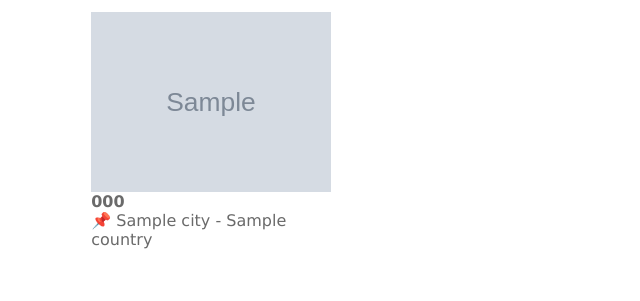
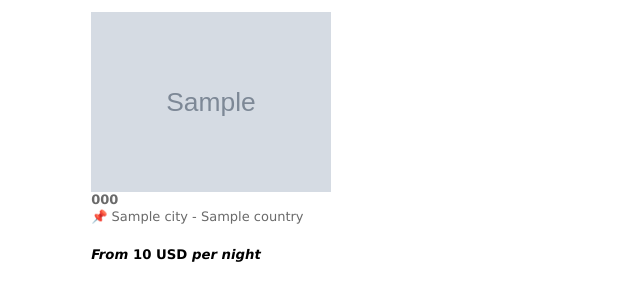
Before and after one commit to GalijotasE/looking_to_stay, a Django app: page /hotels/ in a window 1280 px wide. Shown: the part 213-514 px from the top of the page, without its empty margins (0-640 px from the left). Run offline with Django 4.2, Linux system fonts and the light colour scheme; tables that the repository leaves empty hold one stand-in row (values such as "Sample post"); grey boxes marked "Sample" are stand-in pictures.

Commit message:
click here to see recent changes

```diff
--- a/looking_to_stay/looking_to_stay_app/admin.py
+++ b/looking_to_stay/looking_to_stay_app/admin.py
@@ -26,7 +26,7 @@
 
 
 class HotelAdmin(admin.ModelAdmin):
-    list_display = ('id', 'hotel_name', 'city', 'category')
+    list_display = ('id', 'hotel_name', 'city', 'category',)
     readonly_fields = ('id', )
     search_fields = ('hotel_name', 'city')
     list_display_links = ('hotel_name', )
@@ -46,7 +46,7 @@
 
 
 class RoomTypeAdmin(admin.ModelAdmin):
-    list_display = ('id', 'price', 'people')
+    list_display = ('id', 'name','price','currency_type', 'people')
     readonly_fields = ('id',)
     list_display_links = ('price',)
 
--- a/looking_to_stay/looking_to_stay_app/models.py
+++ b/looking_to_stay/looking_to_stay_app/models.py
@@ -68,6 +68,19 @@
         verbose_name_plural = 'Categories'
 
 
+class Currency(models.Model):
+    id = models.AutoField('Unique Id', primary_key=True)
+    currency = models.CharField('Currency', max_length=3, help_text='Currency name consisting of 3 letters, eg:EUR/USD/GBP')
+
+    def __str__(self) -> str:
+        return self.currency
+
+    class Meta:
+        ordering = ['currency',]
+        verbose_name = 'Currency'
+        verbose_name_plural = 'Currencies'
+
+
 class Hotel(models.Model):
     id = models.AutoField('Unique ID', primary_key=True)
     hotel_name = models.CharField('Hotel Name', max_length=100, help_text="Please enter a name of the Hotel")
@@ -85,6 +98,8 @@
         Category, on_delete=models.SET_NULL,
         null=True, blank=True,
     )
+    price_from = models.IntegerField('Price per night from')
+    type_currency = models.ForeignKey(Currency, on_delete=models.SET_NULL, null=True, blank=True)
     cover_photo = models.ImageField('Cover Photo', upload_to='covers', blank=True, null=True)
 
     def __str__(self) -> str:
@@ -95,18 +110,6 @@
         verbose_name = 'Hotel'
         verbose_name_plural = 'Hotels'
 
-
-class Currency(models.Model):
-    id = models.AutoField('Unique Id', primary_key=True)
-    currency = models.CharField('Currency', max_length=3, help_text='Currency name consisting of 3 letters, eg:EUR/USD/GBP')
-
-    def __str__(self) -> str:
-        return self.currency
-
-    class Meta:
-        ordering = ['currency',]
-        verbose_name = 'Currency'
-        verbose_name_plural = 'Currencies'
 
 
 class RoomType(models.Model):
--- a/looking_to_stay/looking_to_stay_app/static/lookingtostay/css/base.css
+++ b/looking_to_stay/looking_to_stay_app/static/lookingtostay/css/base.css
@@ -87,11 +87,17 @@
     margin-top: 0;
 }
 
-
 ul.hotel_list li.hotel p {
     margin: 0;
+    padding-bottom: 1;
     color: rgb(106, 106, 106);
+    font-size: 13;
 }
+
+ul.hotel_list li.hotel h4 {
+    margin-bottom: 0;
+}
+
 
 /* bendra paginator lauku lentele */
 .paginator a, .paginator span {
--- a/looking_to_stay/looking_to_stay_app/templates/lookingtostay/hotels.html
+++ b/looking_to_stay/looking_to_stay_app/templates/lookingtostay/hotels.html
@@ -10,7 +10,7 @@
             <li class="{% if filter_category == category %}current{% endif %}">{{ filter_category.link_filtered_hotels }}</li>
         {% endfor %}
     </ul>
-    <form action="{% url 'hotels' %}" method="get">
+    <form class='searchmethod' action="{% url 'hotels' %}" method="get">
         <input type="text" name="search", value="{{ request.GET.search }}">
         <button type="submit">Search</button>
     </form>
@@ -24,9 +24,10 @@
                 {% else %}
                     <img src="{% static 'lookingtostay/img/hotel.jpg' %}">
                 {% endif %}
-                <p><b>{{ hotel.hotel_name}}</b></p>
+                <p><b>{{ hotel.hotel_name}}</b><p>
             </a>
             <p>&#128204; {{ hotel.city }}</p>
+            <h5><i>From </i>{{ hotel.price_from }} {{ hotel.type_currency }}<i> per night </i></h5>
         </li>
     {% endfor %}
 </ul>
--- a/looking_to_stay/looking_to_stay_app/views.py
+++ b/looking_to_stay/looking_to_stay_app/views.py
@@ -22,7 +22,7 @@
 
 
 def hotels(request):
-    paginator = Paginator(Hotel.objects.all(), 5)
+    paginator = Paginator(Hotel.objects.all(), 10)
     page_number = request.GET.get('page')
     paged_hotels = paginator.get_page(page_number)
     return render(request, 'lookingtostay/hotels.html', {'hotels': paged_hotels})
```
Also changed, not shown: looking_to_stay/looking_to_stay_app/migrations/0009_hotel_price_from.py (added), looking_to_stay/looking_to_stay_app/migrations/0010_hotel_type_currency.py (added).
